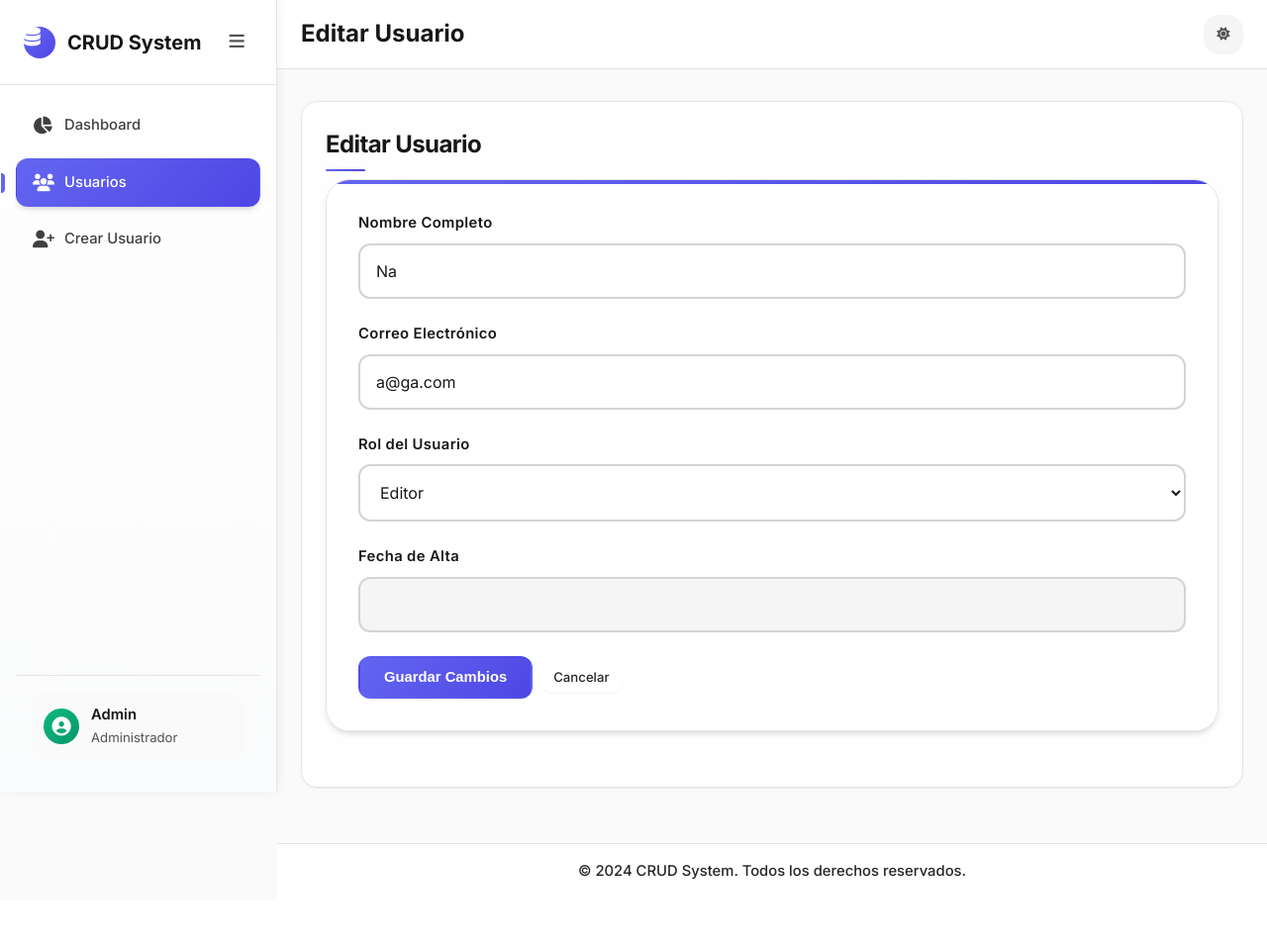
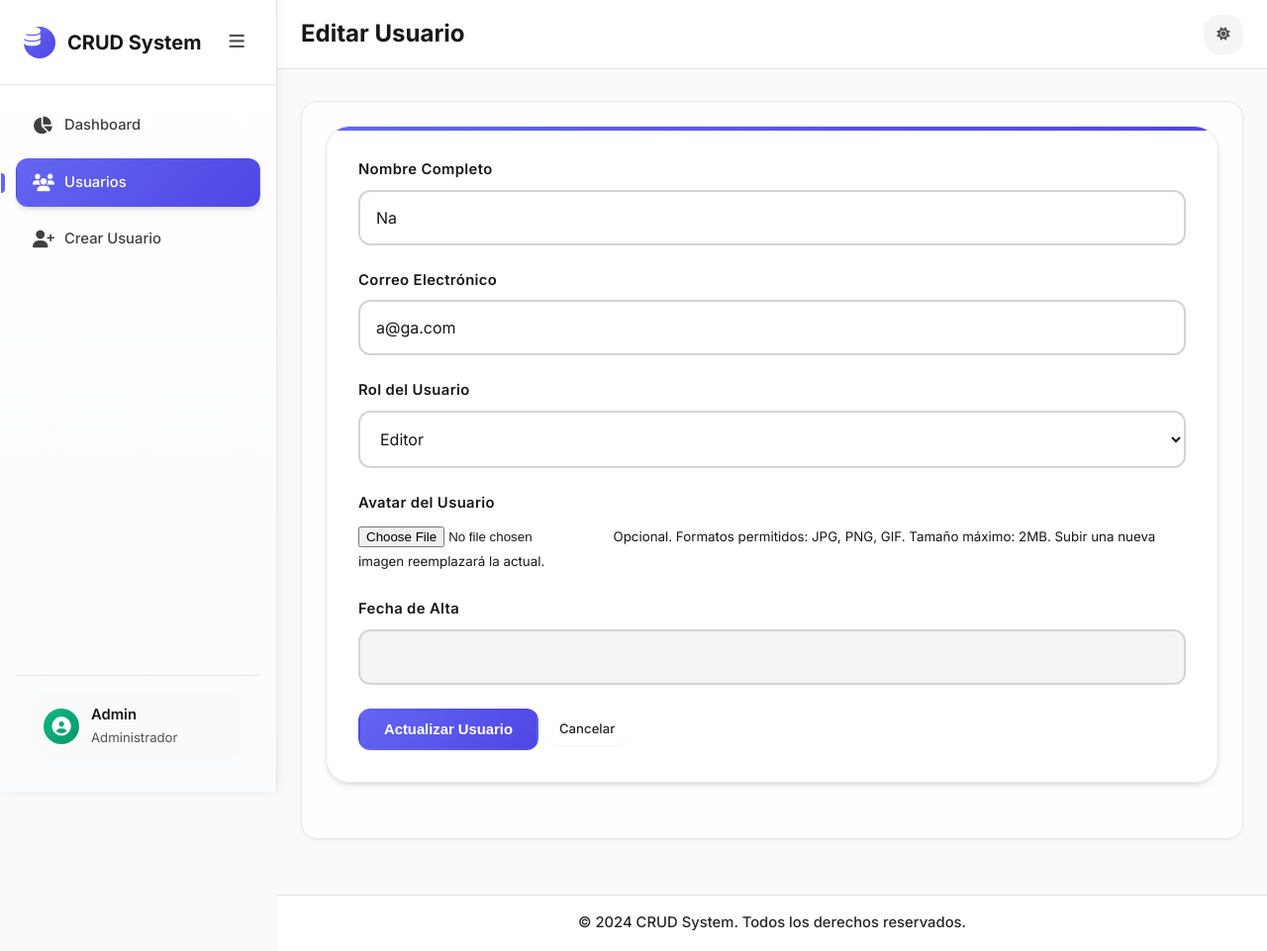
Before and after one commit to EsderJ10/CRUDle, a PHP site: page /pages/users/user_edit.php?id=1 in a window 1280 px wide. Shown: the whole page at 99% size. Before the commit the page ends 888 px from the top, so only its background shows below. Run offline with PHP 8.4, Linux system fonts and the light colour scheme.

Commit message:
working upload avatar

```diff
--- a/config/paths.php
+++ b/config/paths.php
@@ -28,6 +28,11 @@ define('DATA_PATH', BASE_PATH . 'data/');
 // Assets path
 define('ASSETS_PATH', BASE_PATH . 'assets/');
 define('CSS_PATH', ASSETS_PATH . 'css/');
+define('IMAGES_PATH', ASSETS_PATH . 'images/');
+
+// Uploads path
+define('UPLOADS_PATH', BASE_PATH . 'uploads/');
+define('AVATARS_PATH', UPLOADS_PATH . 'avatars/');
 
 // Helper function to get correct path based on current location
 function getPath($relativePath) {
@@ -57,4 +62,17 @@ function requireFile($filePath) {
 function getWebPath($relativePath) {
     return WEB_ROOT . '/' . ltrim($relativePath, '/');
 }
+
+// Helper functions for upload paths
+function getUploadPath($relativePath = '') {
+    return UPLOADS_PATH . ltrim($relativePath, '/');
+}
+
+function getAvatarPath($filename = '') {
+    return AVATARS_PATH . ltrim($filename, '/');
+}
+
+function getWebUploadPath($relativePath = '') {
+    return getWebPath('uploads/' . ltrim($relativePath, '/'));
+}
 ?>
--- a/lib/business/user_operations.php
+++ b/lib/business/user_operations.php
@@ -17,7 +17,8 @@ function getAllUsers() {
                 'nombre' => $record[1],
                 'email' => $record[2],
                 'rol' => $record[3],
-                'fecha_alta' => $record[4]
+                'fecha_alta' => $record[4],
+                'avatar' => $record[5] ?? null
             ];
         }
     }
@@ -34,7 +35,8 @@ function getUserById($userId) {
             'nombre' => $record[1],
             'email' => $record[2],
             'rol' => $record[3],
-            'fecha_alta' => $record[4]
+            'fecha_alta' => $record[4],
+            'avatar' => $record[5] ?? null
         ];
     }
 
@@ -42,15 +44,18 @@ function getUserById($userId) {
 }
 
 function createUser($formData) {
+    $userId = getNextId();
     $data = [
-        getNextId(),
+        $userId,
         $formData['nombre'],
         $formData['email'],
         $formData['rol'],
-        date(DATE_FORMAT)
+        date(DATE_FORMAT),
+        $formData['avatar'] ?? null
     ];
 
-    return appendToCSV($data);
+    $success = appendToCSV($data);
+    return $success ? $userId : false;
 }
 
 function updateUser($userId, $formData) {
@@ -59,7 +64,8 @@ function updateUser($userId, $formData) {
         $formData['nombre'],
         $formData['email'],
         $formData['rol'],
-        $formData['fecha_alta']
+        $formData['fecha_alta'],
+        $formData['avatar'] ?? null
     ];
 
     return updateRecordById($userId, $newRecord);
@@ -84,13 +90,13 @@ function getUserStatistics() {
                 $usersByRole[$role]++;
             }
 
-            // Store for recent users
             $recentUsers[] = [
                 'id' => $record[0],
                 'nombre' => $record[1],
                 'email' => $record[2],
                 'rol' => $record[3],
-                'fecha_alta' => $record[4]
+                'fecha_alta' => $record[4],
+                'avatar' => $record[5] ?? null
             ];
         }
     }
@@ -108,6 +114,65 @@ function getUserStatistics() {
     ];
 }
 
+function handleAvatarUpload($file, $userId = null, $userName = null) {
+    if (!isset($file) || $file['error'] !== UPLOAD_ERR_OK) {
+        return null;
+    }
+
+    // Create upload directory if it doesn't exist using path config
+    $uploadDir = getAvatarPath();
+    if (!is_dir($uploadDir)) {
+        mkdir($uploadDir, 0755, true);
+    }
+
+    // Generate intuitive filename: user_ID_USERNAME_avatar.ext
+    $extension = strtolower(pathinfo($file['name'], PATHINFO_EXTENSION));
+    $safeUserName = $userName ? preg_replace('/[^a-zA-Z0-9_-]/', '_', $userName) : 'unknown';
+    $filename = 'user_' . ($userId ?: 'temp') . '_' . $safeUserName . '_avatar.' . $extension;
+    $targetPath = $uploadDir . $filename;
+
+    // Remove existing avatar for this user if updating
+    if ($userId) {
+        removeExistingUserAvatar($userId);
+    }
+
+    // Move uploaded file
+    if (move_uploaded_file($file['tmp_name'], $targetPath)) {
+        return getWebUploadPath('avatars/' . $filename); // Return web-accessible path
+    }
+
+    return null;
+}
+
+function deleteAvatarFile($avatarPath) {
+    if ($avatarPath) {
+        // Convert web path back to filesystem path
+        $filePath = str_replace(getWebPath(''), BASE_PATH, $avatarPath);
+        if (file_exists($filePath)) {
+            return unlink($filePath);
+        }
+    }
+    return false;
+}
+
+function removeExistingUserAvatar($userId) {
+    // Find and remove any existing avatar for this user
+    $avatarDir = getAvatarPath();
+    if (is_dir($avatarDir)) {
+        $pattern = $avatarDir . 'user_' . $userId . '_*_avatar.*';
+        $files = glob($pattern);
+        foreach ($files as $file) {
+            if (file_exists($file)) {
+                unlink($file);
+            }
+        }
+    }
+}
+
+function getDefaultAvatar() {
+    return getWebPath('assets/images/default-avatar.svg');
+}
+
 function checkSystemStatus() {
     return checkCSVStatus();
 }
--- a/lib/core/validation.php
+++ b/lib/core/validation.php
@@ -54,6 +54,46 @@ function validateEmail($email) {
 }
 
 
+function validateAvatar($file) {
+    $errors = [];
+
+    // Avatar is optional, so if no file is uploaded, that's fine
+    if (!isset($file) || $file['error'] === UPLOAD_ERR_NO_FILE) {
+        return $errors;
+    }
+
+    // Check for upload errors
+    if ($file['error'] !== UPLOAD_ERR_OK) {
+        $errors[] = "Error al subir el archivo de avatar.";
+        return $errors;
+    }
+
+    // Check file size (max 2MB)
+    $maxSize = 2 * 1024 * 1024; // 2MB in bytes
+    if ($file['size'] > $maxSize) {
+        $errors[] = "El avatar no puede ser mayor a 2MB.";
+    }
+
+    // Check file type
+    $allowedTypes = ['image/jpeg', 'image/jpg', 'image/png', 'image/gif', 'image/svg+xml'];
+    $finfo = finfo_open(FILEINFO_MIME_TYPE);
+    $mimeType = finfo_file($finfo, $file['tmp_name']);
+    finfo_close($finfo);
+
+    if (!in_array($mimeType, $allowedTypes)) {
+        $errors[] = "El avatar debe ser una imagen (JPEG, PNG, GIF, SVG).";
+    }
+
+    // Check file extension
+    $allowedExtensions = ['jpg', 'jpeg', 'png', 'gif', 'svg'];
+    $extension = strtolower(pathinfo($file['name'], PATHINFO_EXTENSION));
+    if (!in_array($extension, $allowedExtensions)) {
+        $errors[] = "Extensión de archivo no válida. Use: JPG, PNG, GIF, SVG.";
+    }
+
+    return $errors;
+}
+
 function validateUserData($data) {
     $errors = [];
 
@@ -65,7 +105,6 @@ function validateUserData($data) {
         $errors = array_merge($errors, validateEmail($data['email']));
     }
 
-
     return $errors;
 }
 ?>
--- a/lib/presentation/user_views.php
+++ b/lib/presentation/user_views.php
@@ -15,6 +15,7 @@ function renderUserTable($users) {
                     <table>
                         <thead>
                             <tr>
+                                <th>Avatar</th>
                                 <th>ID</th>
                                 <th>Nombre</th>
                                 <th>Email</th>
@@ -26,7 +27,14 @@ function renderUserTable($users) {
                         <tbody>';
 
     foreach ($users as $user) {
+        $avatarSrc = !empty($user['avatar']) ? htmlspecialchars($user['avatar']) : getDefaultAvatar();
         $html .= '<tr>
+                    <td>
+                        <img src="' . $avatarSrc . '"
+                             alt="Avatar de ' . htmlspecialchars($user['nombre']) . '"
+                             class="avatar avatar-small"
+                             onerror="this.src=\'' . getDefaultAvatar() . '\'">
+                    </td>
                     <td><span class="font-medium">#' . htmlspecialchars($user['id']) . '</span></td>
                     <td><span class="font-semibold">' . htmlspecialchars($user['nombre']) . '</span></td>
                     <td>' . htmlspecialchars($user['email']) . '</td>
@@ -55,8 +63,18 @@ function renderUserTable($users) {
 }
 
 function renderUserInfo($user) {
+    $avatarSrc = !empty($user['avatar']) ? htmlspecialchars($user['avatar']) : getDefaultAvatar();
+
     return '<div class="card page-transition">
                 <h2>Información del Usuario</h2>
+                <div class="user-info-layout">
+                    <div>
+                        <img src="' . $avatarSrc . '"
+                             alt="Avatar de ' . htmlspecialchars($user['nombre']) . '"
+                             class="avatar avatar-large"
+                             onerror="this.src=\'' . getDefaultAvatar() . '\'">
+                    </div>
+                    <div class="user-info-content">
                         <div class="table-container">
                             <table>
                                 <tbody>
@@ -67,6 +85,8 @@ function renderUserInfo($user) {
                                     <tr><th>Fecha de Alta</th><td>' . htmlspecialchars($user['fecha_alta']) . '</td></tr>
                                 </tbody>
                             </table>
+                        </div>
+                    </div>
                 </div>
                 <div class="actions mt-6">
                     <a href="user_edit.php?id=' . urlencode($user['id']) . '" class="btn btn-primary">Editar Usuario</a>
@@ -107,7 +127,7 @@ function renderEditForm($user) {
                                value="' . htmlspecialchars($user['fecha_alta']) . '"
                                disabled
                                title="Campo no editable"
-                               style="background: var(--neutral-100); color: var(--neutral-500);">
+                               class="disabled-input">
                         <input type="hidden" name="fecha_alta" value="' . htmlspecialchars($user['fecha_alta']) . '">
                     </div>
 
@@ -123,7 +143,7 @@ function renderDeleteConfirmation($userId) {
     return '<div class="card page-transition text-center">
                 <h2>Confirmar Eliminación</h2>
                 <p class="mb-6">¿Estás seguro de que deseas eliminar el usuario con ID <strong>#' . htmlspecialchars($userId) . '</strong>?</p>
-                <p class="mb-6 text-center" style="color: var(--error); font-weight: 500;">Esta acción no se puede deshacer.</p>
+                <p class="mb-6 text-center warning-text">Esta acción no se puede deshacer.</p>
                 <form method="POST" action="./user_delete.php">
                     <input type="hidden" name="id" value="' . htmlspecialchars($userId) . '">
                     <div class="actions">
--- a/pages/users/user_edit.php
+++ b/pages/users/user_edit.php
@@ -47,16 +47,39 @@
     // If the request is POST, it means the form was submitted
     if ($_SERVER['REQUEST_METHOD'] === 'POST') {
         $formData = sanitizeUserData([
-            'nombre' => $_POST['nombre'] ?? '',
+            'nombre' => $_POST['name'] ?? '',
             'email' => $_POST['email'] ?? '',
-            'rol' => $_POST['rol'] ?? '',
+            'rol' => $_POST['role'] ?? '',
             'fecha_alta' => $_POST['fecha_alta'] ?? ''
         ]);
 
         // Validate input data
         $errors = validateUserData($formData);
 
+        // Validate avatar if uploaded
+        if (isset($_FILES['avatar'])) {
+            $avatarErrors = validateAvatar($_FILES['avatar']);
+            $errors = array_merge($errors, $avatarErrors);
+        }
+
         if (empty($errors)) {
+            // Handle avatar upload
+            $newAvatarPath = null;
+            $oldAvatarPath = $user['avatar'];
+
+            if (isset($_FILES['avatar']) && $_FILES['avatar']['error'] === UPLOAD_ERR_OK) {
+                $newAvatarPath = handleAvatarUpload($_FILES['avatar'], $userId, $formData['nombre']);
+                if ($newAvatarPath) {
+                    $formData['avatar'] = $newAvatarPath;
+                    // Old avatar is automatically removed by removeExistingUserAvatar in handleAvatarUpload
+                } else {
+                    $formData['avatar'] = $oldAvatarPath; // Keep old avatar if upload failed
+                }
+            } else {
+                // No new avatar uploaded, keep the existing one
+                $formData['avatar'] = $oldAvatarPath;
+            }
+
             $success = updateUser($userId, $formData);
 
             if ($success) {
@@ -64,6 +87,10 @@
                 header('Location: user_index.php?message=' . urlencode('Usuario con ID ' . $userId . ' actualizado exitosamente.'));
                 exit;
             } else {
+                // If update failed and we uploaded a new avatar, clean it up
+                if ($newAvatarPath && $newAvatarPath !== $oldAvatarPath) {
+                    deleteAvatarFile($newAvatarPath);
+                }
                 // Redirect to user_index.php with error message
                 header('Location: user_index.php?error=' . urlencode('ERROR al actualizar el usuario con ID ' . $userId . '.'));
                 exit;
@@ -82,7 +109,7 @@
             $user['email'] = $formData['email'];
             $user['rol'] = $formData['rol'];
 
-            echo renderEditForm($user);
+            include getPath('views/components/forms/user_form.php');
             include getPath('views/partials/footer.php');
             exit;
         }
@@ -91,7 +118,7 @@
     // If the user was found, display the edit form (only for GET requests)
     if ($user !== null) {
         include getPath('views/partials/header.php');
-        echo renderEditForm($user);
+        include getPath('views/components/forms/user_form.php');
         include getPath('views/partials/footer.php');
     }
 ?>
--- a/views/components/forms/user_form.php
+++ b/views/components/forms/user_form.php
@@ -17,7 +17,7 @@ $buttonText = $isEdit ? 'Actualizar Usuario' : 'Crear Usuario';
 ?>
 
 <div class="card">
-    <form method="post" action="<?php echo $action; ?>" class="page-transition">
+    <form method="post" action="<?php echo $action; ?>" class="page-transition" enctype="multipart/form-data">
         <div class="form-group">
             <label for="name">Nombre Completo</label>
             <input type="text"
@@ -55,6 +55,26 @@ $buttonText = $isEdit ? 'Actualizar Usuario' : 'Crear Usuario';
             </select>
         </div>
 
+        <div class="form-group">
+            <label for="avatar">Avatar del Usuario</label>
+            <?php if ($isEdit && !empty($user['avatar'])): ?>
+                <div class="current-avatar mb-3">
+                    <img src="<?php echo htmlspecialchars($user['avatar']); ?>"
+                         alt="Avatar actual"
+                         class="avatar" style="width: 80px; height: 80px; border: 2px solid var(--neutral-200);">
+                    <p class="text-small text-neutral-600 mt-1">Avatar actual</p>
+                </div>
+            <?php endif; ?>
+            <input type="file"
+                   id="avatar"
+                   name="avatar"
+                   accept="image/jpeg,image/jpg,image/png,image/gif">
+            <small class="text-neutral-600">
+                Opcional. Formatos permitidos: JPG, PNG, GIF. Tamaño máximo: 2MB.
+                <?php if ($isEdit): ?>Subir una nueva imagen reemplazará la actual.<?php endif; ?>
+            </small>
+        </div>
+
         <?php if ($isEdit): ?>
         <div class="form-group">
             <label for="fecha_alta">Fecha de Alta</label>
```
Also changed, not shown: assets/css/styles.css (+38 -0 lines), data/usuarios.csv (+6 -5 lines), pages/users/user_create.php (+28 -2 lines), pages/users/user_delete.php (+7 -0 lines), assets/images/default-avatar.svg (added), uploads/avatars/user_6_Esquie_avatar.jpg (added). Lines whose indentation alone changed are shown as unchanged.
